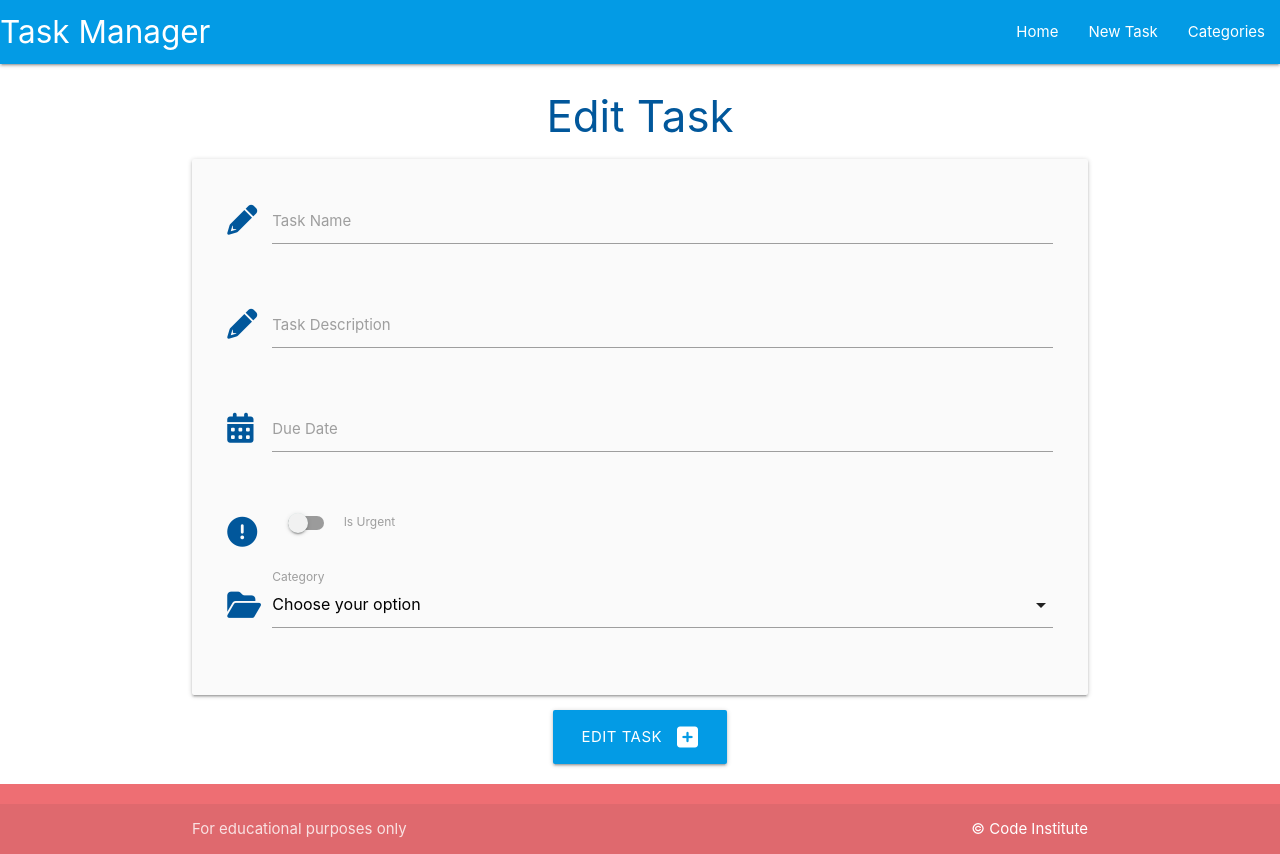
After one commit to Abdallah-Dundalk/flask-sqlalchemy-task-manager, a Flask app: template taskmanager/templates/edit_task.html in a window 1280 px wide. The commit adds this page. Run offline with Flask 2, Linux system fonts and the light colour scheme; the template is opened without the code that fills it, so the values that code supplies are empty.

Commit message:
Add edit task page and add edit functionality for tasks.

```diff
--- /dev/null
+++ b/taskmanager/templates/edit_task.html
@@ -0,0 +1,81 @@
+{% extends "base.html" %}
+{% block content %}
+
+<h3 class="light-blue-text text-darken-4 center-align">Edit Task</h3>
+
+<div class="row card-panel grey lighten-5">
+    <form class="col s12" method="POST" action="{{url_for('edit_task', task_id=task.id)}}">
+        <!-- task_name -->
+        <div class="row">
+            <div class="input-field col s12">
+                <i class="fas fa-pencil-alt prefix light-blue-text text-darken-4"></i>
+                <input id="task_name" name="task_name" value="{{ task.task_name }}" type="text" class="validate" minlength="5" maxlength="50"
+                    required>
+                <label for="task_name">Task Name</label>
+            </div>
+        </div>
+        <!-- task_description -->
+        <div class="row">
+            <div class="input-field col s12">
+                <i class="fas fa-pencil-alt prefix light-blue-text text-darken-4"></i>
+                <input id="task_description" name="task_description" value="{{ task.task_description }}" type="text" class="validate" minlength="5" maxlength="200"
+                    required>
+                <label for="task_description">Task Description</label>
+            </div>
+        </div>
+        <!-- due_date -->
+        <div class="row">
+            <div class="input-field col s12">
+                <i class="fas fa-calendar-alt prefix light-blue-text text-darken-4"></i>
+                <input id="due_date" name="due_date" type="text"  value="{{ task.due_date.strftime('%d %B, %Y') }}" class="datepicker validate" required>
+                <label for="due_date">Due Date</label>
+            </div>
+        </div>
+        <!-- is_urgent -->
+        <div class="row">
+            <div class="input-field col s12">
+                <div class="switch">
+                    <i class="fas fa-exclamation-circle prefix light-blue-text text-darken-4"></i>
+                    <label for="is_urgent">
+                        {% if task.is_urgent == True %}
+                        <input id="is_urgent" name="is_urgent" type="checkbox" checked>
+                        {% else %}
+                        <input id="is_urgent" name="is_urgent" type="checkbox">
+                        {% endif %}
+                        <span class="lever"></span>
+                        Is Urgent
+                    </label>
+                </div>
+            </div>
+        </div>
+            <!-- category_id -->
+            <div class="row">
+                <div class="input-field col s12">
+                    <i class="fas fa-folder-open prefix light-blue-text text-darken-4"></i>
+                    <select id="category_id" name="category_id" class="validate" class="validate">
+                        <option value="" disabled>Choose your option</option>
+                        {% for category in categories %}
+                            {% if category == task.category %}
+                                <option value="{{ category.id }}" selected>{{category.category_name}}</option>
+                            {% else %}
+                                <option value="{{ category.id }}">{{category.category_name}}</option>
+                            {% endif %}
+                        {% endfor %}
+                    </select>
+                    <label for="category_id">Category</label>
+                </div>
+            </div>
+
+              </div>
+            <!-- submit_button -->
+            <div class="row">
+                <div class="col s12 center-align">
+                    <button type="submit" class="btn-large light-blue darken-1">
+                        Edit Task <i class="fas fa-plus-square right"></i>
+                    </button>
+                </div>
+            </div>
+        </form>
+        </div>
+
+{% endblock %}
--- a/taskmanager/templates/tasks.html
+++ b/taskmanager/templates/tasks.html
@@ -24,6 +24,10 @@
         <div class="collapsible-body">
             <strong>{{ task.category }}</strong>
             <p>{{ task.task_description }}</p>
+            <div class="card-action">
+                <a href="{{url_for('edit_task', task_id=task.id)}}" class="btn green accent-4">Edit</a>
+                <a href="" class="btn red">Delete</a>
+            </div>
         </div>
     </li>
     {% endfor %}
```
Also changed, not shown: taskmanager/routes.py (+14 -0 lines).
